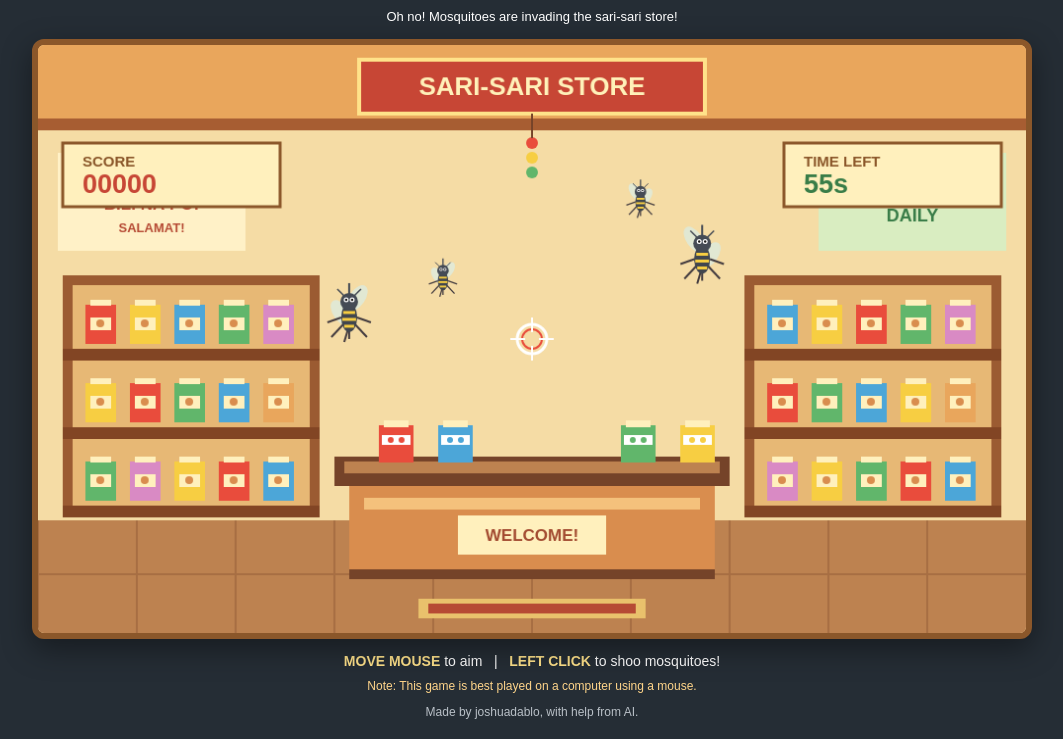
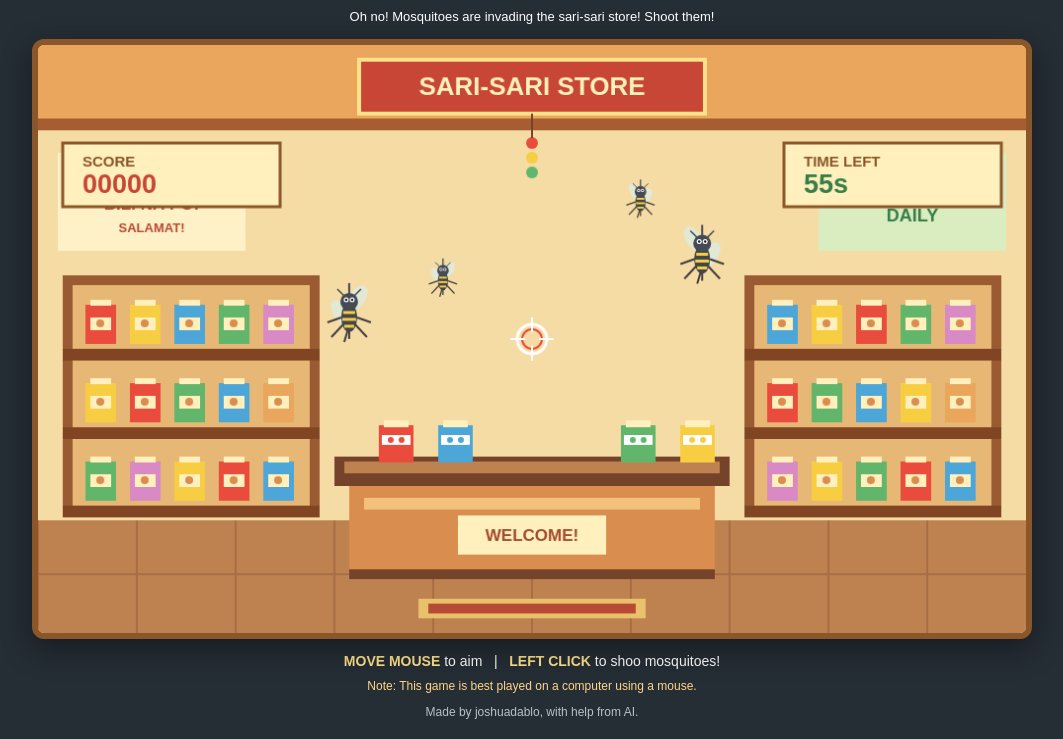
Before and after one commit to barnardverb-cy/pest-patrol, a plain HTML site: page index.html in a window 1280 px wide. Shown: the part 66-805 px from the top of the page, without its empty margins (108-1171 px from the left). Drawn offline with Linux system fonts and the light colour scheme.

Commit message:
Edited the game subtitle

```diff
--- a/index.html
+++ b/index.html
@@ -154,7 +154,7 @@
         <h1 class="game-title">PEST PATROL</h1>
 
         <p class="game-subtitle">
-            Oh no! Mosquitoes are invading the sari-sari store!
+            Oh no! Mosquitoes are invading the sari-sari store! Shoot them!
         </p>
 
         <div class="canvas-wrapper">
```
